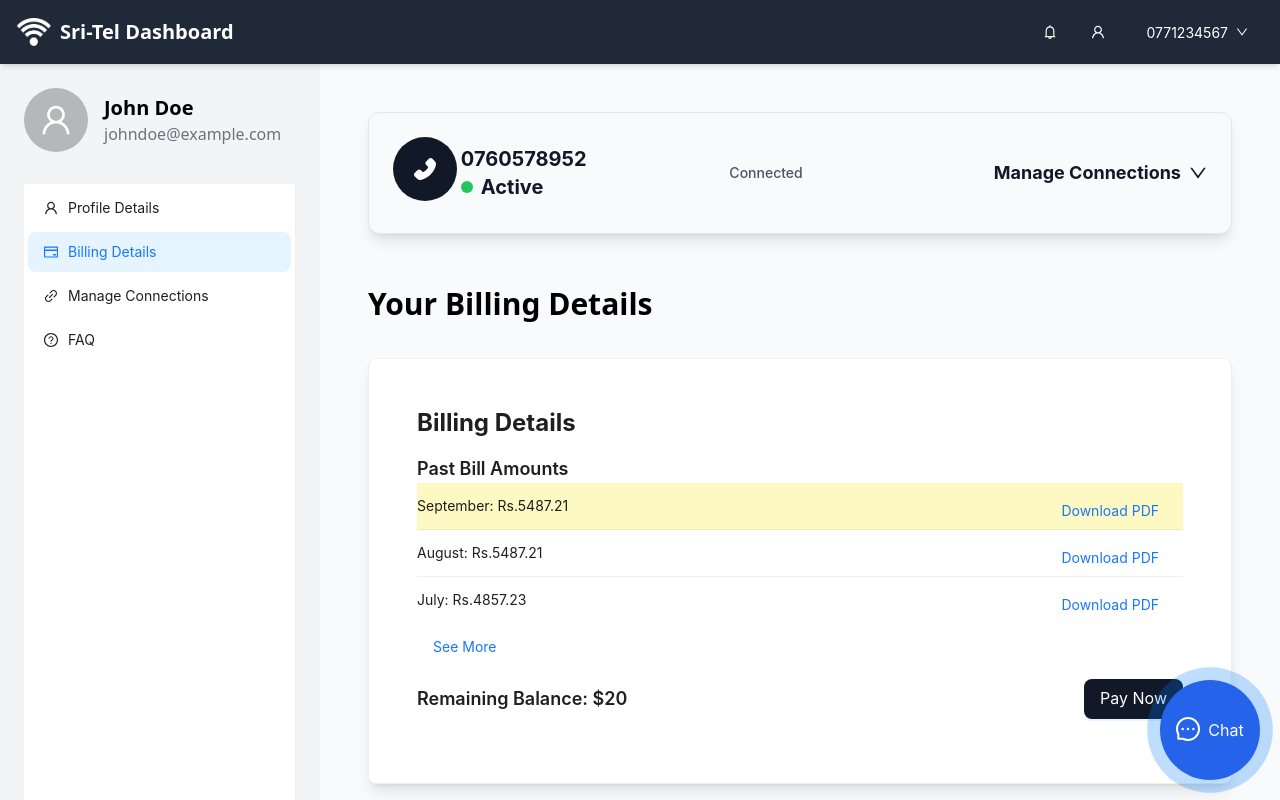
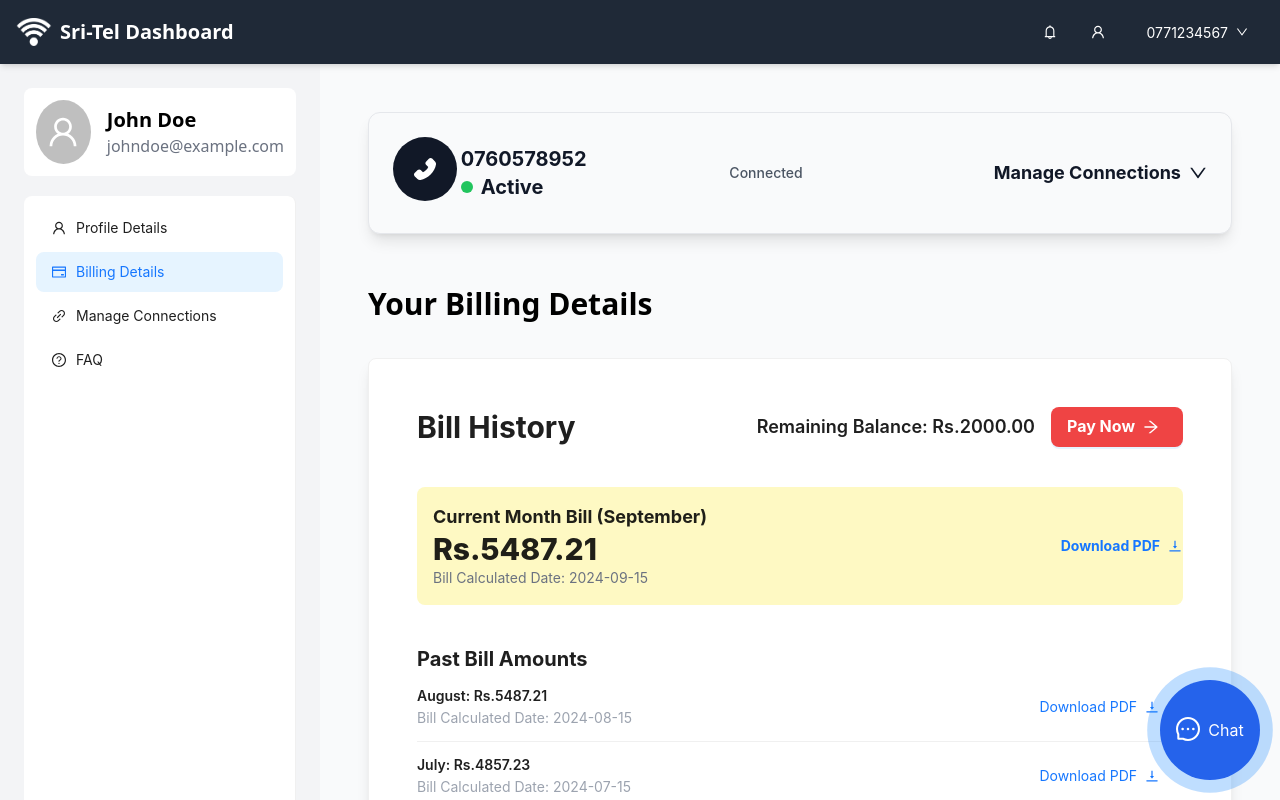
Before and after one commit to KasunUdaraWaththeHewa/Sri-Tel-Customer-Care-Web-Portal-Frontend, a Next.js app: page /api/customer/profile in a window 1280 px wide. Both pictures are taken after a click on the item "Billing Details". Shown: the top 800 px of the page. Built offline with nearby package versions, Linux system fonts and the light colour scheme.

Commit message:
Uset Profile Done

```diff
--- a/src/components/customer/Navbar.tsx
+++ b/src/components/customer/Navbar.tsx
@@ -64,8 +64,8 @@ const Navbar: React.FC = () => {
         </div> */}
 
         <div className="flex items-center space-x-4">
-          <Button icon={<BellOutlined />} type="text" className="text-white hover:text-white" />
-          <Button icon={<UserOutlined />} type="text" className="text-white hover:text-white" />
+          <Button icon={<BellOutlined />} type="text" className="text-white hover:text-white"   />
+          <Button icon={<UserOutlined />} type="text" className="text-white hover:text-white" onClick={() => window.location.href = '/api/customer/profile'}/>
           <Dropdown overlay={accountMenu}>
             <Button type="text" className="text-white phoneNumber">
               0771234567 <DownOutlined />
--- a/src/components/customer/Profile/BillingDetails.tsx
+++ b/src/components/customer/Profile/BillingDetails.tsx
@@ -3,11 +3,12 @@
 import React, { useState } from 'react';
 import { Card, Button, List } from 'antd';
 import { Row, Col } from 'antd';
+import {VerticalAlignBottomOutlined, ArrowRightOutlined } from '@ant-design/icons';
 
 const BillingDetails: React.FC = () => {
   const [showAllBills, setShowAllBills] = useState(false);
 
-  // Get the current month in "MMMM" format (e.g., "August")
+  // Get the current month in "MMMM" format (e.g., "September")
   const currentMonth = new Intl.DateTimeFormat('en-US', { month: 'long' }).format(new Date());
 
   const user = {
@@ -21,14 +22,14 @@ const BillingDetails: React.FC = () => {
     status: "Active",
     billingDetails: {
       pastBills: [
-        { month: "September", amount: "Rs.5487.21", pdfLink: "#september" },
-        { month: "August", amount: "Rs.5487.21", pdfLink: "#august" },
-        { month: "July", amount: "Rs.4857.23", pdfLink: "#july" },
-        { month: "June", amount: "Rs.4965.15", pdfLink: "#june" },
-        { month: "May", amount: "Rs.5584.69", pdfLink: "#may" },
-        { month: "April", amount: "Rs.4568.01", pdfLink: "#april" },
+        { month: "September", amount: "Rs.5487.21", pdfLink: "#september", calculatedDate: "2024-09-15" },
+        { month: "August", amount: "Rs.5487.21", pdfLink: "#august", calculatedDate: "2024-08-15" },
+        { month: "July", amount: "Rs.4857.23", pdfLink: "#july", calculatedDate: "2024-07-15" },
+        { month: "June", amount: "Rs.4965.15", pdfLink: "#june", calculatedDate: "2024-06-15" },
+        { month: "May", amount: "Rs.5584.69", pdfLink: "#may", calculatedDate: "2024-05-15" },
+        { month: "April", amount: "Rs.4568.01", pdfLink: "#april", calculatedDate: "2024-04-15" },
       ],
-      remainingBalance: "$20"
+      remainingBalance: "Rs.2000.00"
     }
   };
 
@@ -36,19 +37,59 @@ const BillingDetails: React.FC = () => {
     setShowAllBills(!showAllBills);
   };
 
+  // Find the current month bill
+  const currentMonthBill = user.billingDetails.pastBills.find(bill => bill.month === currentMonth);
+
   return (
     <div className="flex flex-col max-h-screen bg-gray-50 p-6 pt-2">
       <h1 className='text-3xl font-bold my-5'>Your Billing Details</h1>
 
       <Card className="shadow-lg p-6 mt-4">
-        <h2 className="text-2xl font-bold mb-4">Billing Details</h2>
+        <div className="flex justify-between items-center mb-10">
+          <h2 className="text-3xl font-bold">Bill History</h2>
+          <div className="flex items-center">
+            <p className="text-lg font-semibold mr-4">Remaining Balance: {user.billingDetails.remainingBalance}</p>
+            <Button type="primary" size='large' className='bg-red-500 text-white font-bold'>Pay Now <ArrowRightOutlined /> </Button>
+          </div>
+        </div>
+
+        {/* Current Month Bill */}
+        {currentMonthBill && (
+          <div className="bg-yellow-100 p-4 mb-10 rounded-lg flex flex-row">
+            <Col span={20}>
+              <h3 className="text-lg font-bold">Current Month Bill ({currentMonthBill.month})</h3>
+              <p className="text-3xl font-extrabold">{currentMonthBill.amount}</p>
+              <p className="text-gray-500">Bill Calculated Date: {currentMonthBill.calculatedDate}</p>
+            </Col>
+            <Col span={3} className='flex my-auto'>
+              <Button
+                type="link"
+                href={currentMonthBill.pdfLink}
+                target="_blank"
+                download
+                className='font-bold'
+              >
+                Download PDF <VerticalAlignBottomOutlined />
+              </Button>
+            </Col>
+
+
+          </div>
+        )}
+
+        {!currentMonthBill && (
+          <div className="bg-yellow-50 p-4 mb-6 rounded-lg text-lg font-bold text-red-500">
+            This month bill will be updated soon.
+          </div>
+        )}
+
+        {/* Past Bills */}
         <div className="mb-4">
-          <h3 className="text-lg font-semibold">Past Bill Amounts</h3>
+          <h3 className="text-xl font-bold">Past Bill Amounts</h3>
           <List
-            dataSource={showAllBills ? user.billingDetails.pastBills : user.billingDetails.pastBills.slice(0, 3)}
+            dataSource={showAllBills ? user.billingDetails.pastBills.slice(1) : user.billingDetails.pastBills.slice(1, 4)}
             renderItem={(bill) => (
               <List.Item
-                className={bill.month === currentMonth ? "bg-yellow-100" : ""}
                 actions={[
                   <Button
                     type="link"
@@ -56,11 +97,14 @@ const BillingDetails: React.FC = () => {
                     target="_blank"
                     download
                   >
-                    Download PDF
+                    Download PDF <VerticalAlignBottomOutlined />
                   </Button>
                 ]}
               >
-                {bill.month}: {bill.amount}
+                <div>
+                  <span className='font-semibold'>{bill.month}: {bill.amount}</span>
+                  <p className="text-gray-400">Bill Calculated Date: {bill.calculatedDate}</p>
+                </div>
               </List.Item>
             )}
           />
@@ -72,10 +116,6 @@ const BillingDetails: React.FC = () => {
             {showAllBills ? "See Less" : "See More"}
           </Button>
         </div>
-        <div className="flex justify-between items-center mb-4">
-          <p className="text-lg font-semibold">Remaining Balance: {user.billingDetails.remainingBalance}</p>
-          <Button type="primary" size='large' className='bg-gray-900 text-white'>Pay Now</Button>
-        </div>
       </Card>
     </div>
   );
--- a/src/components/customer/Profile/SideBar.tsx
+++ b/src/components/customer/Profile/SideBar.tsx
@@ -9,8 +9,8 @@ type SidebarProps = {
 
 const Sidebar: React.FC<SidebarProps> = ({ activeMenu, onMenuClick }) => {
   return (
-    <div className="w-80 bg-gray-100 p-6 h-screen flex flex-col">
-      <div className="flex items-center mb-8">
+    <div className="w-80 bg-gray-100 p-6 h-auto flex flex-col">
+      <div className="flex items-center mb-5 bg-white p-3 rounded-lg">
         <Avatar size={64} icon={<UserOutlined />} className="mr-4" />
         <div>
           <h2 className="text-xl font-semibold">John Doe</h2>
@@ -20,7 +20,7 @@ const Sidebar: React.FC<SidebarProps> = ({ activeMenu, onMenuClick }) => {
       <Menu
         mode="vertical"
         selectedKeys={[activeMenu]}
-        className="flex-1"
+        className="flex-1 p-2 rounded-lg"
       >
         <Menu.Item
           key="profile-details"
```
